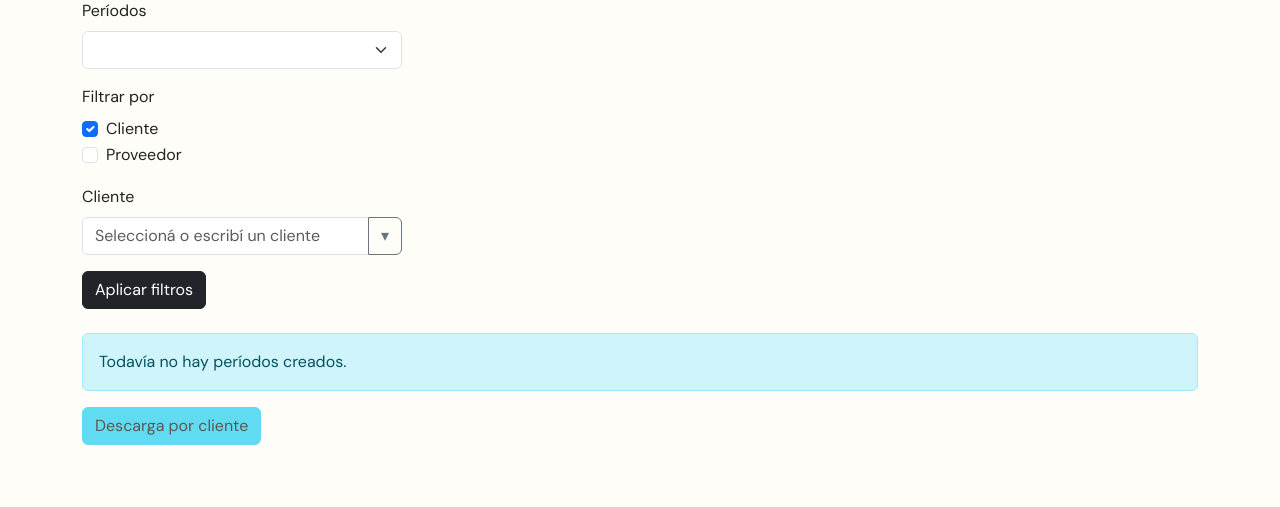
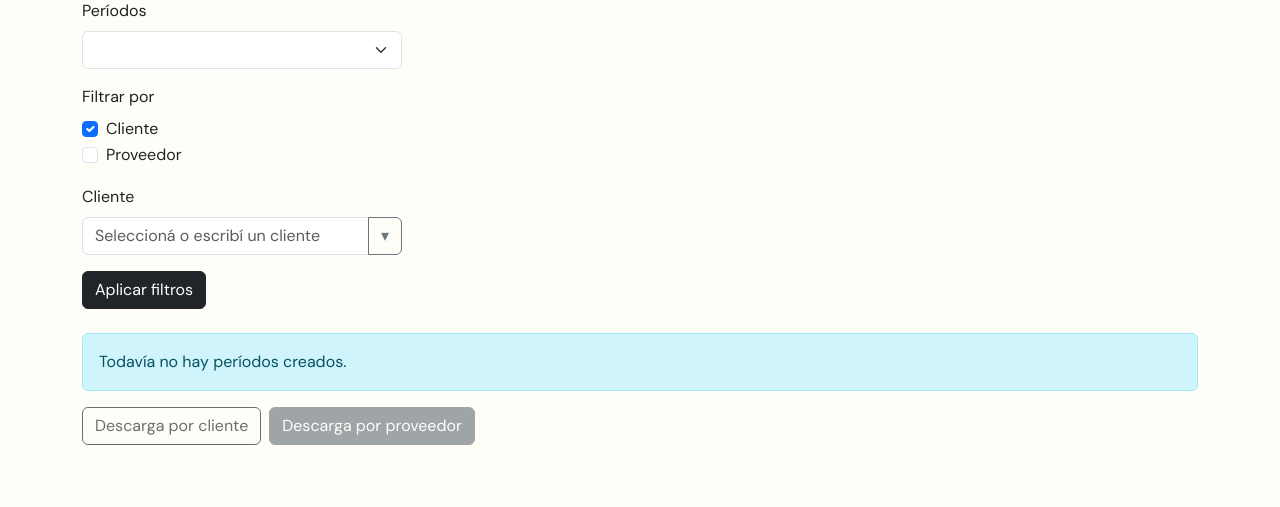
Before and after one commit to DamianRojas79/InduPedidos, a Django app: page /ver-pedidos/ in a window 1280 px wide. Shown: the part 227-734 px from the top of the page. Run offline with Django 5.2, Linux system fonts and the light colour scheme; the visitor is signed in with stand-in values (Sample User, id 1); data comes from the database, SQL or seed files in the repository; data that the repository does not hold is empty; parts of the project's set-up code (start-up, migrations or seed data) failed here and were passed over.

Commit message:
Se agrega boton de descarga de Pedidos por proveedor

```diff
--- a/myapp/producto/templates/producto/ver_pedidos.html
+++ b/myapp/producto/templates/producto/ver_pedidos.html
@@ -92,8 +92,10 @@
 {% endif %}
     {% if periodo_descarga %}
     <a class="btn btn-info" href="{% url 'descargar_pedidos_por_cliente' %}?periodo={{ periodo_descarga.pk }}">Descarga por cliente</a>
+    <a class="btn btn-secondary" href="{% url 'descargar_pedidos_por_proveedor' %}?periodo={{ periodo_descarga.pk }}">Descarga por proveedor</a>
     {% else %}
-    <button class="btn btn-info" type="button" disabled>Descarga por cliente</button>
+    <button class="btn btn-secundary" type="button" disabled>Descarga por cliente</button>
+    <button class="btn btn-secondary" type="button" disabled>Descarga por proveedor</button>
     {% endif %}
 </div>
 <script src="{% static 'producto/js/ver_pedidos.js' %}?v=20261011" defer></script>
```
